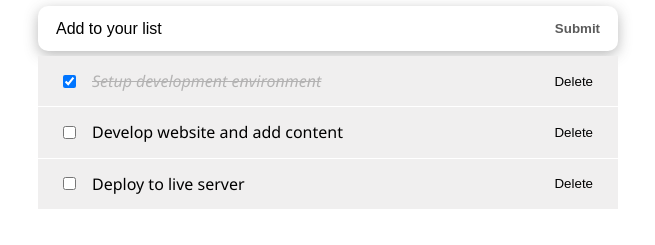
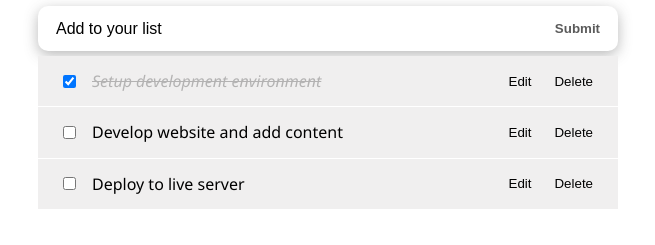
Before and after one commit to tumainimaganiko/react-todo-lists, a React (Vite) app: page / in a window 1280 px wide. Shown: the part 250-495 px from the top of the page, without its empty margins (312-967 px from the left). Built offline with nearby package versions, Linux system fonts and the light colour scheme.

Commit message:
Editing and Updating Todos state

```diff
--- a/src/components/TodoItem.jsx
+++ b/src/components/TodoItem.jsx
@@ -1,6 +1,25 @@
+import { useState } from "react"
 import styles from "@/styles/TodoItem.module.css"
 
-const TodoItem = ({ itemList, handleChange, delTodo }) => {
+const TodoItem = ({ itemList, handleChange, delTodo, setUpdate }) => {
+    const [edit, setEdit] = useState(false);
+
+    let viewMode = {};
+    let editMode = {};
+    if(edit){
+        viewMode.display = 'none';
+    }else {
+        editMode.display = 'none';
+    }
+    const handleEdit = () => {
+        setEdit(true);
+    }
+
+    const handleUpdatedDone = (event) => {
+        if(event.key === 'Enter'){
+            setEdit(false);
+        }
+    }
 
     const completedStyle = {
         fontStyle: 'italic',
@@ -11,13 +30,17 @@ const TodoItem = ({ itemList, handleChange, delTodo }) => {
 
     return (
         <li className={styles.item}>
-            <div className={styles.content}>
+            <div className={styles.content} style={viewMode}>
             <input type="checkbox" checked={itemList.completed} onChange={() => handleChange(itemList.id)}/>
+            <button onClick={handleEdit}>Edit</button>
             <button onClick={() => delTodo(itemList.id)}>Delete</button>
             <span style={itemList.completed ? completedStyle : null}>
             {itemList.title}
             </span>
             </div>
+            <input type="text" value={itemList.title} className={styles.textInput} style={editMode}
+                onChange={(e) => setUpdate(e.target.value, itemList.id)} onKeyDown={handleUpdatedDone}
+            />
         </li>
     )
 }
--- a/src/components/TodosList.jsx
+++ b/src/components/TodosList.jsx
@@ -1,10 +1,10 @@
 import TodoItem from "@/components/TodoItem"
 
-const TodosList = ({ todoProps, handleChange, delTodo }) => {
+const TodosList = ({ todoProps, handleChange, delTodo, setUpdate }) => {
     return (
         <ul>
             {todoProps.map(item => (
-                <TodoItem key={item.id} itemList={item} handleChange={handleChange} delTodo={delTodo} />
+                <TodoItem key={item.id} itemList={item} handleChange={handleChange} delTodo={delTodo} setUpdate={setUpdate} />
             ))}
         </ul>
     )
--- a/src/components/TodosLogic.jsx
+++ b/src/components/TodosLogic.jsx
@@ -21,9 +21,20 @@ const TodosLogic = () => {
             completed: false,
           },
     ])
+    // Editing saved tasks
+    const setUpdate = (updatedTitle,id) => {
+        setTodos(
+            todos.map(todo => {
+                if(todo.id === id){
+                    todo.title === updatedTitle;
+                }
+                return todo;
+            })
+            )
+    }
 
+    // Adding a new todo
     const addTodoItem = (title) => {
-        console.log(title);
         const newTodo = {
             id: uuidv4(),
             title: title,
@@ -32,6 +43,7 @@ const TodosLogic = () => {
         setTodos([...todos,newTodo])
     }
 
+    // Editing completed Status
     const handleChange = (id) => {
         setTodos(prevState =>
                 prevState.map((todo) => {
@@ -46,6 +58,7 @@ const TodosLogic = () => {
             )
     }
 
+    // Deleting selected todo
     const delTodo = (id) => {
         setTodos([...todos.filter(todo => (todo.id !== id))])
     }
@@ -53,7 +66,7 @@ const TodosLogic = () => {
     return (
         <>
         <InputTodo addTodoItem={addTodoItem} />
-        <TodosList todoProps={todos} handleChange={handleChange} delTodo={delTodo} />
+        <TodosList todoProps={todos} handleChange={handleChange} delTodo={delTodo} setUpdate={setUpdate} />
         </>
     )
 }
--- a/src/styles/TodoItem.module.css
+++ b/src/styles/TodoItem.module.css
@@ -24,3 +24,10 @@
     border: none;
     margin-left: 7px;
   }
+
+  .textInput {
+    width: 100%;
+    padding: 10px;
+    border: 1px solid #dfdfdf;
+    outline: none;
+  }
```
